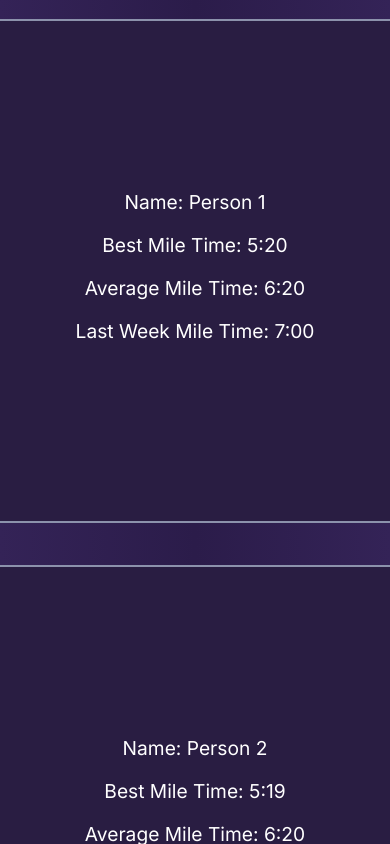
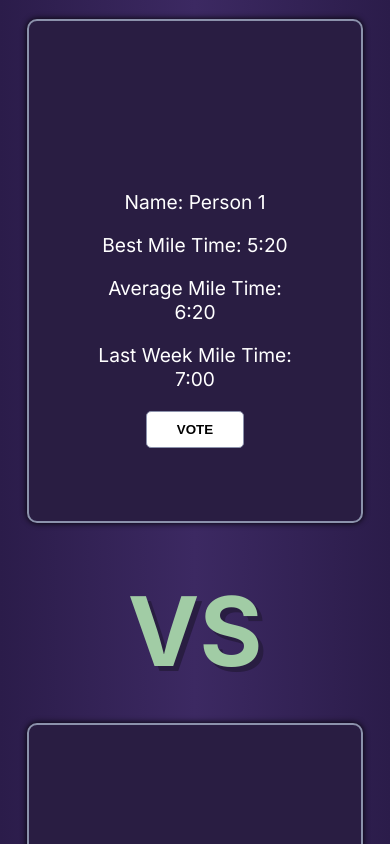
Before and after one commit to Raiun/Mile-Competition-Web-App, a Next.js app in the folder mc-app/: page / in a window 390 px wide. Shown: the top 844 px of the page. Built offline with nearby package versions, Linux system fonts and the light colour scheme.

Commit message:
Fixed countdown bug, fixed responsiveness of stat cards, added vote button and vs logo

```diff
--- a/mc-app/src/app/_components/Countdown.css
+++ b/mc-app/src/app/_components/Countdown.css
@@ -11,6 +11,7 @@
     border: 2px solid #8c92ac;
     background-color: #291d42;
     justify-content: center;
+    filter: drop-shadow(0 0 0.2rem black);
 }
 
 .countdownItem {
--- a/mc-app/src/app/_components/Countdown.tsx
+++ b/mc-app/src/app/_components/Countdown.tsx
@@ -2,7 +2,8 @@ import { useEffect, useState } from "react"
 import "./Countdown.css"
 
 function getNextEveryOtherSunday() {
-    const currentDate = new Date();
+    let currentDate = new Date();
+    currentDate.setHours(0, 0, 0, 0);
     const daysUntilNextSunday = 7 - currentDate.getDay(); // Calculate days until the next Sunday
     const daysToAdd = daysUntilNextSunday + 14; // Add 14 days to get to the next every other Sunday
     const nextEveryOtherSunday = new Date(currentDate.getTime() + (daysToAdd * 24 * 60 * 60 * 1000));
@@ -18,8 +19,9 @@ const Countdown = () => {
     const deadline = getNextEveryOtherSunday();
 
     const getTime = (deadline: Date) => {
-        const time = deadline.getTime() - Date.now()
-
+        const time = deadline.getTime() - Date.now();
+        console.log("Deadline: " + deadline.getTime())
+        console.log("Now: " + Date.now())
         setDays(Math.floor(time / (1000 * 60 * 60 * 24)));
         setHours(Math.floor((time / (1000 * 60 * 60)) % 24));
         setMinutes(Math.floor((time / 1000 / 60) % 60));
--- a/mc-app/src/app/_components/StatCard.css
+++ b/mc-app/src/app/_components/StatCard.css
@@ -1,5 +1,5 @@
-#statCard {
-    width: 300px;
+.statCard {
+    max-width: 300px;
     height: 200px;
     margin: auto;
     margin-bottom: 5%;
@@ -11,6 +11,7 @@
     background-color: #291d42;
     border: 2px solid #8c92ac;
     font-size: 1.2rem;
+    filter: drop-shadow(0 0 0.2rem black);
 }
 
 /*cool green is #a1cca5 to go with this purple theme*/
--- a/mc-app/src/app/_components/StatCard.tsx
+++ b/mc-app/src/app/_components/StatCard.tsx
@@ -1,5 +1,6 @@
 import { useEffect, useState } from "react"
 import "./StatCard.css"
+import VoteButton from "./VoteButton";
 
 type StatCardProps = {
   name: string;
@@ -60,11 +61,12 @@ const StatCard = ({name}: StatCardProps) => {
     }, [cardName]);
 
     return(
-        <div id = "statCard">
+        <div className="statCard">
             <p>Name: {stats.name}</p>
             <p>Best Mile Time: {stats.bestTime}</p>
             <p>Average Mile Time: {stats.averageTime}</p>
             <p>Last Week Mile Time: {stats.lastWeekTime}</p>
+            <VoteButton></VoteButton>
         </div>
     )
 }
--- /dev/null
+++ b/mc-app/src/app/_components/VoteButton.css
@@ -0,0 +1,19 @@
+.voteButton {
+    max-width: 200px;
+    max-height: 100px;
+    padding: 10px 30px;
+    background-color: white;
+    border: 1px solid #8c92ac;
+    border-radius: 5px;
+    font-weight: bold;
+}
+
+.voteButton:hover {
+    background-color: #A1CCA5;
+    transition: background-color 0.5s ease;
+    transform: scale(1.05);
+}
+
+.voteButton:active {
+    background-color: #69b170;
+}
--- /dev/null
+++ b/mc-app/src/app/_components/VoteButton.tsx
@@ -0,0 +1,18 @@
+import "./VoteButton.css";
+
+function vote() {
+    /*Submit data to db*/
+    console.log("Clicked")
+}
+
+const VoteButton = () => {
+    return(
+        <div>
+            <button onClick={vote} className="voteButton">
+                VOTE
+            </button>
+        </div>
+    )
+}
+
+export default VoteButton
--- a/mc-app/src/app/globals.css
+++ b/mc-app/src/app/globals.css
@@ -1,6 +1,6 @@
 :root {
-  background-color: #2b1c4a;
-  background: linear-gradient(270deg, rgba(52,35,87,1) 0%, rgba(43,28,74,1) 50%, rgba(52,35,87,1) 100%);
+  background: rgb(43,28,74);
+  background: linear-gradient(270deg, rgba(43,28,74,1) 0%, rgba(60,41,98,1) 50%, rgba(43,28,74,1) 100%);
 }
 
 /*:root {
--- a/mc-app/src/app/page.module.css
+++ b/mc-app/src/app/page.module.css
@@ -48,12 +48,13 @@
 
 #statsGrid {
   display: grid;
-  grid-template-columns: repeat(2, minmax(15%, auto));
-  max-width: 100%;
+  grid-template-columns: repeat(3, minmax(100px, auto));
+  max-width: 90%;
   width: var(--max-width);
   margin: auto;
   justify-content: center;
-  gap: 8%;
+  column-gap: 2%;
+  row-gap: 8%;
 }
 
 @media (max-width: 600px) {
@@ -62,6 +63,18 @@
     gap: 2%;
     margin-bottom: 20%;
   }
+}
+
+#versusIcon {
+  max-width: 200px;
+  max-height: 200px;
+  padding: 10px;
+  text-align: center;
+  color: #A1CCA5;
+  margin: auto;
+  font-size: 6rem;
+  font-weight: bold;
+  text-shadow: 5px 5px #291d42; /*#558ABB looks kind of cool*/
 }
 
 .card {
--- a/mc-app/src/app/page.tsx
+++ b/mc-app/src/app/page.tsx
@@ -11,6 +11,9 @@ export default function Home() {
       <div id={styles.statsGrid}>
         <div className={styles.statsItem}>
           <StatCard name="Person 1"></StatCard>
+        </div>
+        <div id={styles.versusIcon}>
+          VS
         </div>
         <div className={styles.statsItem}>
           <StatCard name="Person 2"></StatCard>
```
